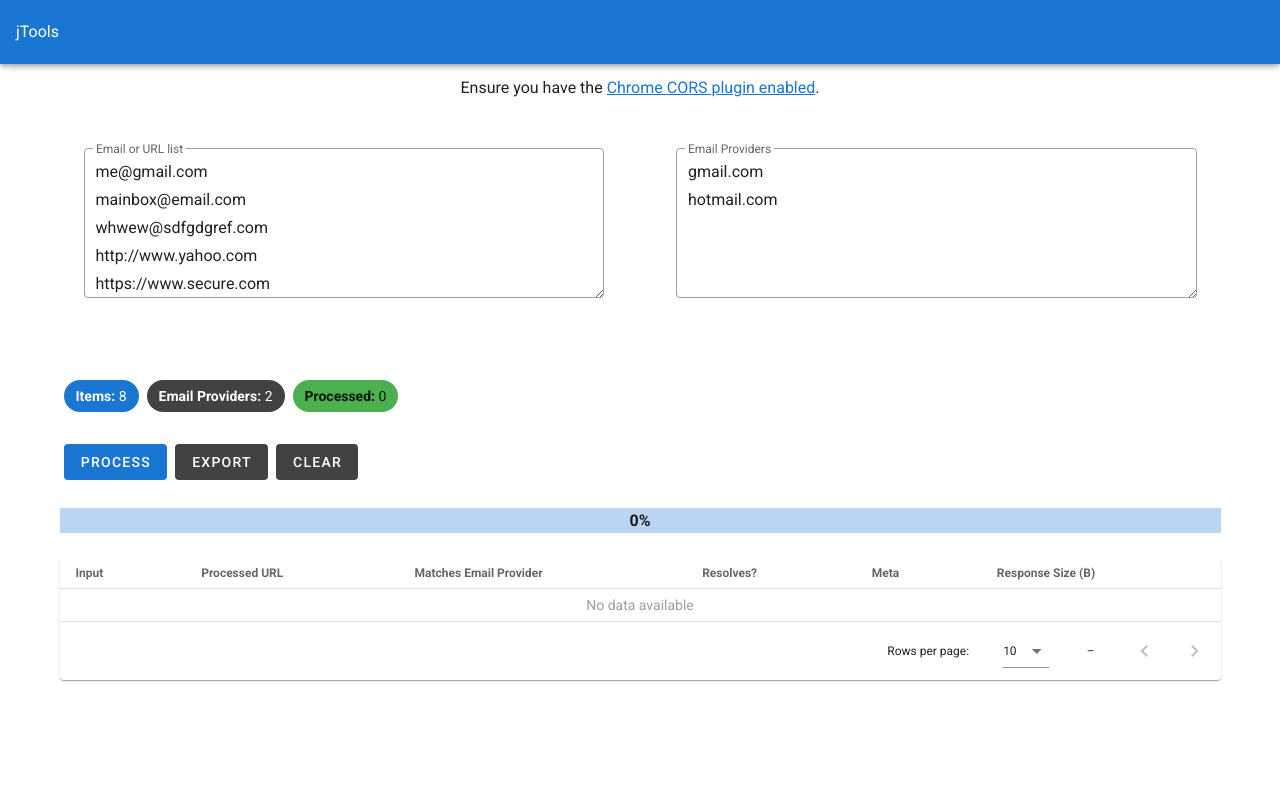
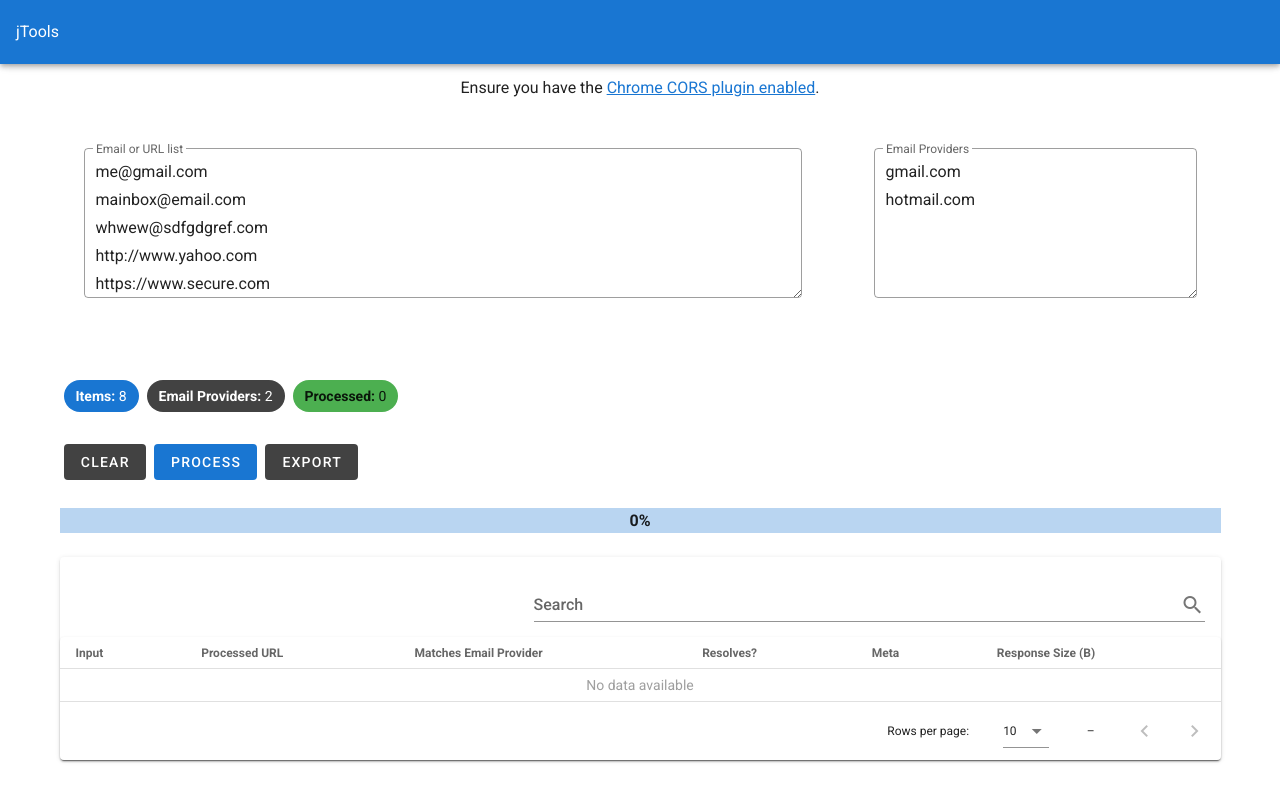
Before and after one commit to newtovaux/jtools, a Vue app: page / in a window 1280 px wide. Built offline with nearby package versions, Linux system fonts and the light colour scheme.

Commit message:
Improved spacing and added search

```diff
--- a/src/components/JTools.vue
+++ b/src/components/JTools.vue
@@ -10,7 +10,7 @@
             </v-col>
         </v-row>
         <v-row>
-            <v-col>
+            <v-col cols="8">
                 <v-textarea
                     class="ma-6"
                     outlined
@@ -20,7 +20,7 @@
                     v-model="inputs"
                 ></v-textarea>
             </v-col>
-            <v-col>
+            <v-col cols="4">
                 <v-textarea
                     class="ma-6"
                     outlined
@@ -52,12 +52,6 @@
         </v-row>
         <v-row>
             <v-col>
-                <v-btn class="ma-1" depressed color="primary" @click="process">
-                    Process
-                </v-btn>
-                <v-btn class="ma-1" depressed color="secondary" @click="excel">
-                    Export
-                </v-btn>
                 <v-btn
                     class="ma-1"
                     depressed
@@ -65,6 +59,12 @@
                     @click="clear()"
                 >
                     Clear
+                </v-btn>
+                <v-btn class="ma-1" depressed color="primary" @click="process">
+                    Process
+                </v-btn>
+                <v-btn class="ma-1" depressed color="secondary" @click="excel">
+                    Export
                 </v-btn>
             </v-col>
         </v-row>
@@ -79,15 +79,31 @@
         </v-row>
         <v-row>
             <v-col>
+                <v-card>
+                    <v-card-title>
+                        <v-spacer></v-spacer>
+                        <v-text-field
+                            v-model="search"
+                            append-icon="mdi-magnify"
+                            label="Search"
+                            single-line
+                            hide-details
+                        ></v-text-field>
+                    </v-card-title>
                     <v-data-table
                         dense
                         :headers="headers"
                         :items="items"
+                        :search="search"
                         item-key="id"
                         class="elevation-1"
                     >
                         <template v-slot:[`item.email`]="{ item }">
-                        <v-chip small :color="getEmailColor(item.email)" dark>
+                            <v-chip
+                                small
+                                :color="getEmailColor(item.email)"
+                                dark
+                            >
                                 {{ item.email }}
                             </v-chip>
                         </template>
@@ -101,6 +117,7 @@
                             </v-chip>
                         </template>
                     </v-data-table>
+                </v-card>
             </v-col>
         </v-row>
     </v-container>
@@ -144,6 +161,7 @@
             inputs: "me@gmail.com\nmainbox@email.com\nwhwew@sdfgdgref.com\nhttp://www.yahoo.com\nhttps://www.secure.com\nwww.google.com\nthisisnotreallyadomainisitno.co.ac.uk\nwww.domain.com/something" as string,
             emailsprovidersinput: "gmail.com\nhotmail.com" as string,
             emailproviders: [] as string[],
+            search: '' as string
         };
     },
     computed: {
```
Lines whose indentation alone changed are shown as unchanged.
